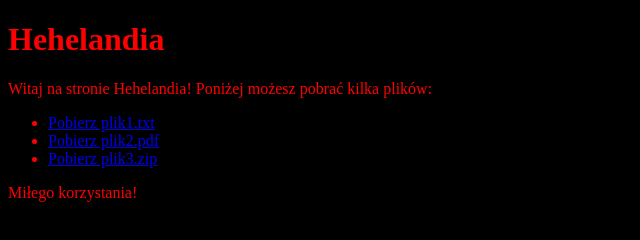
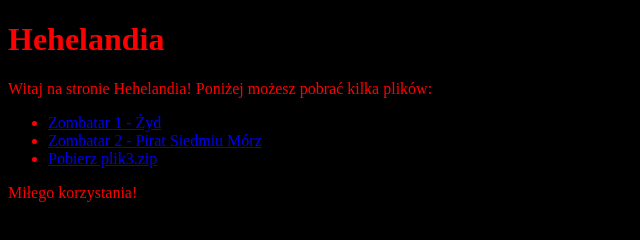
Before and after one commit to E-EHEHE/Hehelandia, a plain HTML site: page index.html in a window 1280 px wide. Shown: the whole page, without its empty margins (0-640 px from the left). Drawn offline with Linux system fonts and the light colour scheme.

Commit message:
Update index.html

```diff
--- a/index.html
+++ b/index.html
@@ -8,8 +8,8 @@
     <p>Witaj na stronie Hehelandia! Poniżej możesz pobrać kilka plików:</p>
 
     <ul>
-        <li><a href="Zombatar_1.jpg" download>Pobierz plik1.txt</a></li>
-        <li><a href="Zombatar_2.jpg" download>Pobierz plik2.pdf</a></li>
+        <li><a href="Zombatar_1.jpg" download>Zombatar 1 - Żyd</a></li>
+        <li><a href="Zombatar_2.jpg" download>Zombatar 2 - Pirat Siedmiu Mórz</a></li>
         <li><a href="plik3.zip" download>Pobierz plik3.zip</a></li>
     </ul>
 
```
